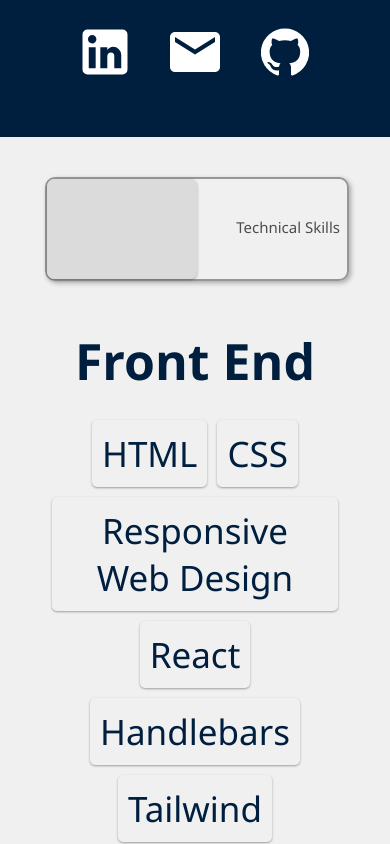
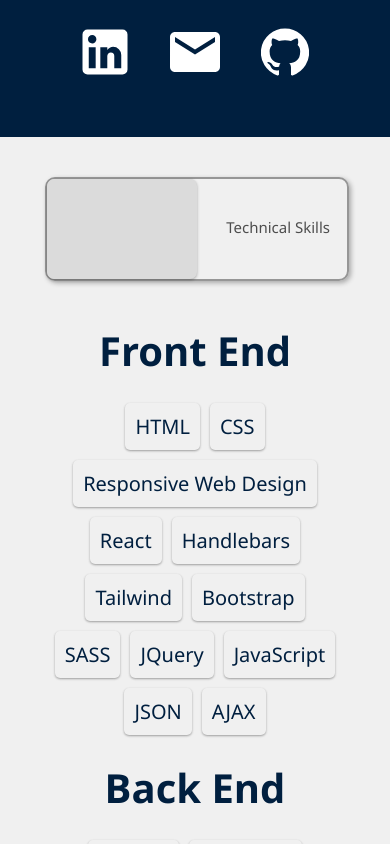
Before and after one commit to bantonneau/react-portfolio, a React (Create React App) app: page / in a window 390 px wide. Shown: the part 1260-2104 px from the top of the page. Built offline with nearby package versions, Linux system fonts and the light colour scheme.

Commit message:
update mobile styles

```diff
--- a/src/styles/Home.css
+++ b/src/styles/Home.css
@@ -100,6 +100,7 @@
   justify-content: center;
   flex-direction: column;
   align-items: center;
+  text-align: center;
 }
 
 .skills h1 {
@@ -113,10 +114,6 @@
 
 .list span {
   font-size: 20px;
-}
-
-.skills {
-  text-align: center;
 }
 
 .list {
@@ -273,4 +270,27 @@
     transition: all 0.4s ease-in-out;
   }
 
+  .toggle .labels::after {
+    content: attr(data-off);
+    position: absolute;
+    top: 40px;
+    right: 15px;
+    opacity: 1;
+    transition: all 0.4s ease-in-out;
+  }
+
+  .skills h2 {
+    font-size: 40px;
+    margin: 20px 0 20px 0;
+  }
+
+  .skills {
+    font-size: 20px;
+    width: 100%;
+    display: flex;
+    justify-content: center;
+    flex-direction: column;
+    align-items: center;
+    text-align: center;
+  }
 }
```
